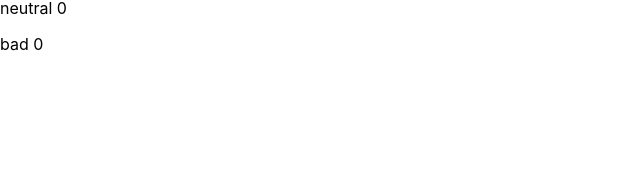
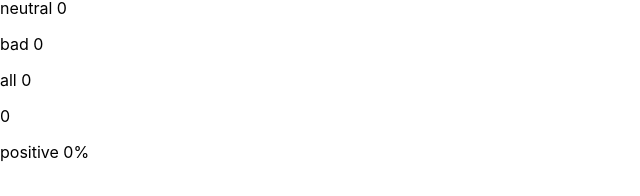
Before and after one commit to buildevol/learn-fullstack-open, a React (Create React App) app in the folder part1exercise/unicafe/: page / in a window 1280 px wide. Shown: the part 224-420 px from the top of the page, without its empty margins (0-640 px from the left). Built offline with nearby package versions, Linux system fonts and the light colour scheme.

Commit message:
Added part 1 exercise 1.8

```diff
--- a/part1exercise/unicafe/src/index.js
+++ b/part1exercise/unicafe/src/index.js
@@ -11,12 +11,16 @@
 };
 
 const DisplayStatistics = ({ good, neutral, bad }) => {
+  const all = good + neutral + bad;
   return (
     <>
       <h1>Statistics</h1>
       <p>good {good}</p>
       <p>neutral {neutral}</p>
       <p>bad {bad}</p>
+      <p>all {all} </p>
+      <p>{all === 0 ? 0 : (good - bad) / all}</p>
+      <p>positive {all === 0 ? 0 : (good / parseFloat(all)) * 100.0}%</p>
     </>
   );
 };
```
